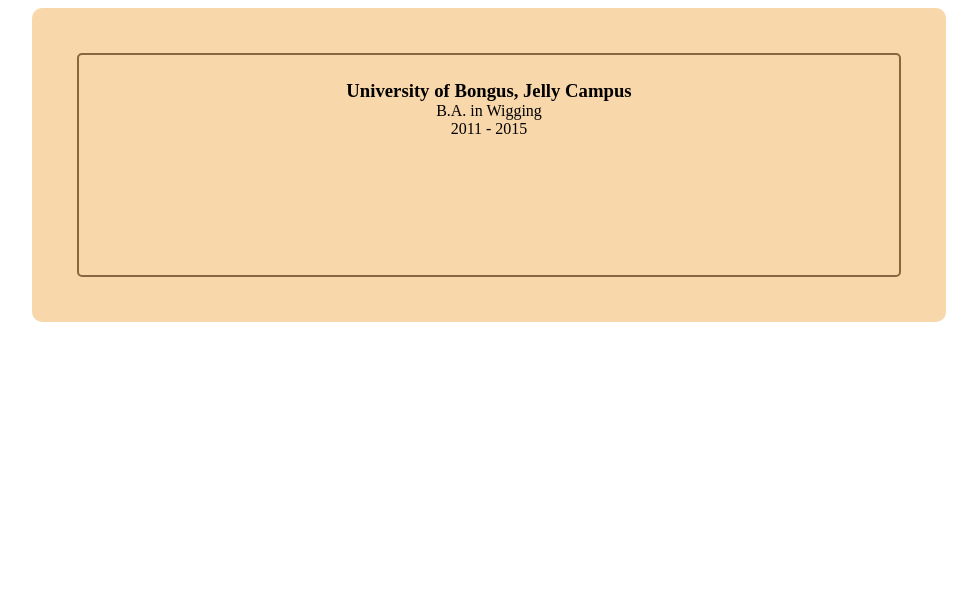
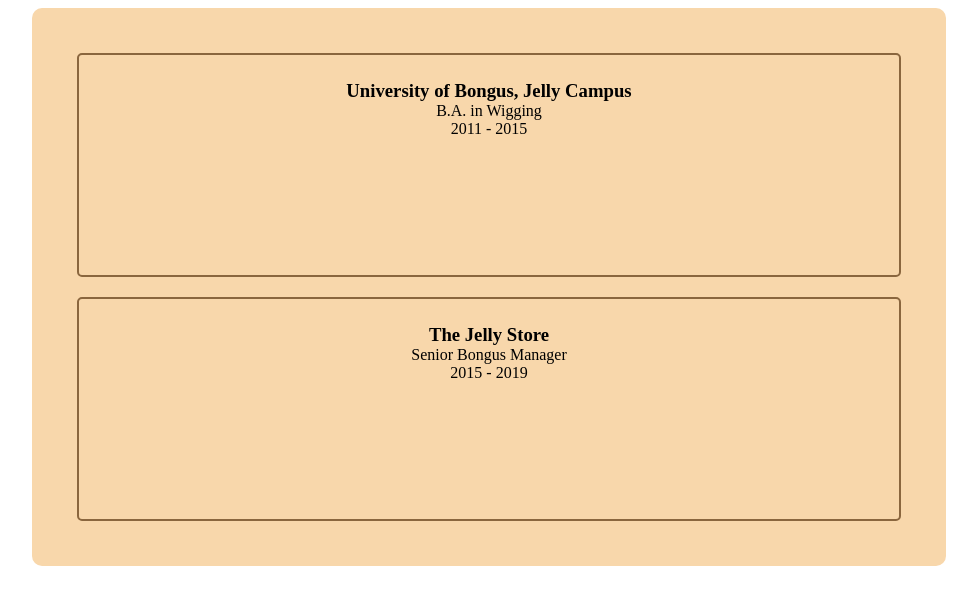
Before and after one commit to aTomWeaver/cv-project, a React (Create React App) app: page / in a window 1280 px wide. Shown: the top 604 px of the page, without its empty margins (151-1128 px from the left). Built offline with nearby package versions, Linux system fonts and the light colour scheme.

Commit message:
add experience via edit button modal

```diff
--- a/src/App.js
+++ b/src/App.js
@@ -1,7 +1,8 @@
 import React, { useState, useEffect } from "react";
 import uniqid from "uniqid";
 import Education from "./Components/EducationField";
-import { EduModal } from "./Components/Modals";
+import Experience from "./Components/ExperienceField";
+import { EduModal, ExpModal } from "./Components/Modals";
 import "./styles/App.css";
 
 class App extends React.Component {
@@ -27,6 +28,24 @@ class App extends React.Component {
           },
         ],
       },
+      experience: {
+        cache: {
+          locName: "",
+          position: "",
+          expStartYear: "",
+          expEndYear: "",
+          id: uniqid(),
+        },
+        workplaces: [
+          {
+            locName: "The Jelly Store",
+            position: "Senior Bongus Manager",
+            expStartYear: "2015",
+            expEndYear: "2019",
+            id: uniqid(),
+          },
+        ],
+      },
     };
   }
 
@@ -35,20 +54,39 @@ class App extends React.Component {
     stage.education.cache[e.target.id] = e.target.value;
     this.setState(stage);
   };
+  // these two functions should just be one;
+  handleExpChange = (e) => {
+    const stage = this.state;
+    stage.experience.cache[e.target.id] = e.target.value;
+    this.setState(stage)
+  }
 
   handleSubmit = (type) => {
     const shallowState = this.state;
     const stage = this.state[type].cache;
-    shallowState[type].institutions.push(stage);
+    if (type === "education") {
+      shallowState.education.institutions.push(stage);
       shallowState.education.cache = {
         instName: "",
         degree: "",
         startYear: "",
         endYear: "",
         id: uniqid(),
+      };
+      this.toggleModal("edu");
+    } else {
+      shallowState.experience.workplaces.push(stage);
+      shallowState.education.cache = {
+        locName: "",
+        position: "",
+        expStartYear: "",
+        expEndYear: "",
+        id: uniqid(),
+      };
+      this.toggleModal("exp");
     }
+
     this.setState(shallowState);
-    this.toggleModal("edu");
   };
 
   toggleModal = (type) => {
@@ -70,6 +108,15 @@ class App extends React.Component {
           institutions={this.state.education.institutions}
           toggleModal={this.toggleModal}
         />
+        <ExpModal
+          toggle={() => this.toggleModal("exp")}
+          handleChange={this.handleExpChange}
+          handleSubmit={() => this.handleSubmit("experience")}
+        />
+        <Experience
+          workplaces={this.state.experience.workplaces}
+          toggleModal={this.toggleModal}
+        />
       </div>
     );
   }
--- a/src/styles/App.css
+++ b/src/styles/App.css
@@ -39,7 +39,7 @@ ul {
   width: 200px;
 }
 
-.edu-modal {
+.edu-modal, .exp-modal {
   background-color: rgb(97, 97, 230);
   position: fixed;
   top: 50%;
@@ -52,7 +52,7 @@ ul {
   align-items: center;
   justify-content: center;
 }
-.edu-modal label {
+.edu-modal label, .exp-modal label {
   margin-top: 10px;
 }
 .btns {
--- a/src/styles/ExperienceField.css
+++ b/src/styles/ExperienceField.css
@@ -0,0 +1,28 @@
+.experience {
+  flex-direction: column;
+  min-height: 200px;
+}
+
+.experience > h2 {
+  margin-bottom: 10px;
+  align-self: center;
+}
+
+.experience p {
+  margin: 0px;
+  text-align: center;
+}
+.experience h3 {
+  text-align: center;
+  margin: 15px 0px 0px 0px;
+}
+
+.edit-btn {
+  display: none;
+  position: absolute;
+  right: 20%;
+}
+
+.resume-ctr .experience:hover .edit-btn {
+  display: block;
+}
```
Lines whose indentation alone changed are shown as unchanged.
